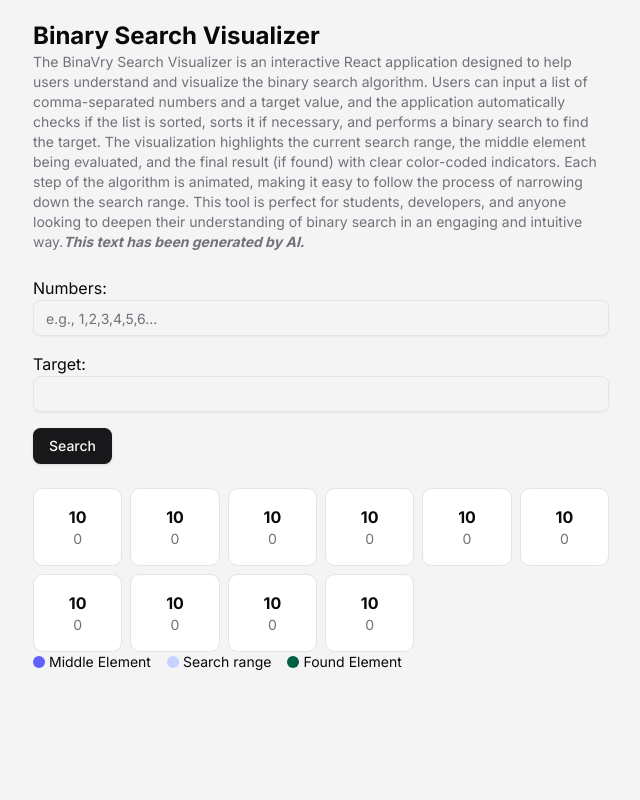
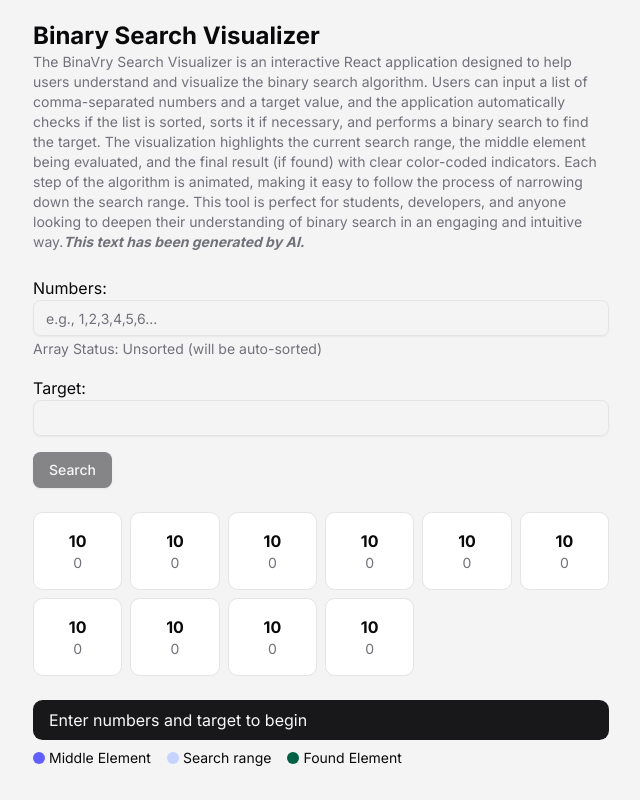
Before and after one commit to Sepehrworklife/binary-search-visualization, a React (Vite) app: page / in a window 1280 px wide. Shown: the whole page, without its empty margins (319-959 px from the left). Built offline with nearby package versions, Linux system fonts and the light colour scheme.

Commit message:
chore: add interactivity to component

```diff
--- a/src/App.tsx
+++ b/src/App.tsx
@@ -54,6 +54,9 @@ function App() {
 
 				<InputPanel />
 				<ArrayDisplay />
+				<div className="bg-primary text-primary-foreground rounded-lg px-4 py-2 mt-6 mb-2">
+					{steps[currentStep]?.message || "Enter numbers and target to begin"}
+				</div>
 				<Legend />
 			</main>
 		</div>
--- a/src/components/InputPanel.tsx
+++ b/src/components/InputPanel.tsx
@@ -2,18 +2,49 @@
 import { Input } from "./ui/input";
 import { Button } from "./ui/button";
 
-const InputPanel = () => {
+type Props = {
+	inputNumbers: string;
+	setInputNumbers: (value: string) => void;
+	target: string;
+	setTarget: (value: string) => void;
+	isSorted: boolean;
+	handleSearch: () => void;
+	isSearching: boolean;
+};
+
+const InputPanel = ({
+	inputNumbers,
+	setInputNumbers,
+	target,
+	setTarget,
+	isSorted,
+	handleSearch,
+	isSearching,
+}: Props) => {
 	return (
 		<div className="flex flex-col gap-4 items-start mt-6">
 			<div className="w-full">
 				<label>Numbers: </label>
-				<Input placeholder="e.g., 1,2,3,4,5,6..." />
+				<Input
+					value={inputNumbers}
+					onChange={(e) => setInputNumbers(e.target.value)}
+					placeholder="e.g., 1,2,3,4,5,6..."
+				/>
+				<span className="text-muted-foreground text-sm">
+					Array Status: {isSorted ? "Sorted" : "Unsorted (will be auto-sorted)"}
+				</span>
 			</div>
 			<div className="w-full">
 				<label>Target: </label>
-				<Input />
+				<Input value={target} onChange={(e) => setTarget(e.target.value)} />
 			</div>
-			<Button className="cursor-pointer">Search</Button>
+			<Button
+				onClick={handleSearch}
+				disabled={isSearching || !target}
+				className="cursor-pointer"
+			>
+				Search
+			</Button>
 		</div>
 	);
 };
```
